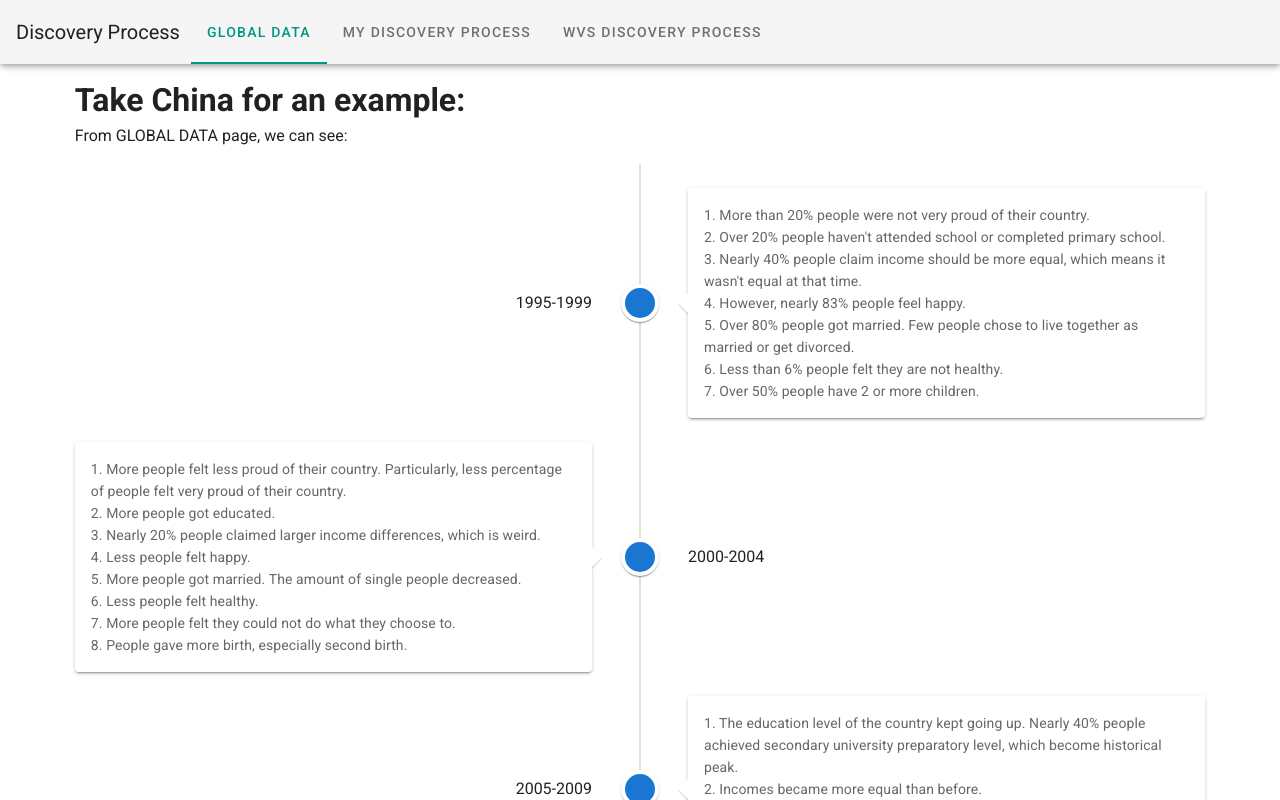
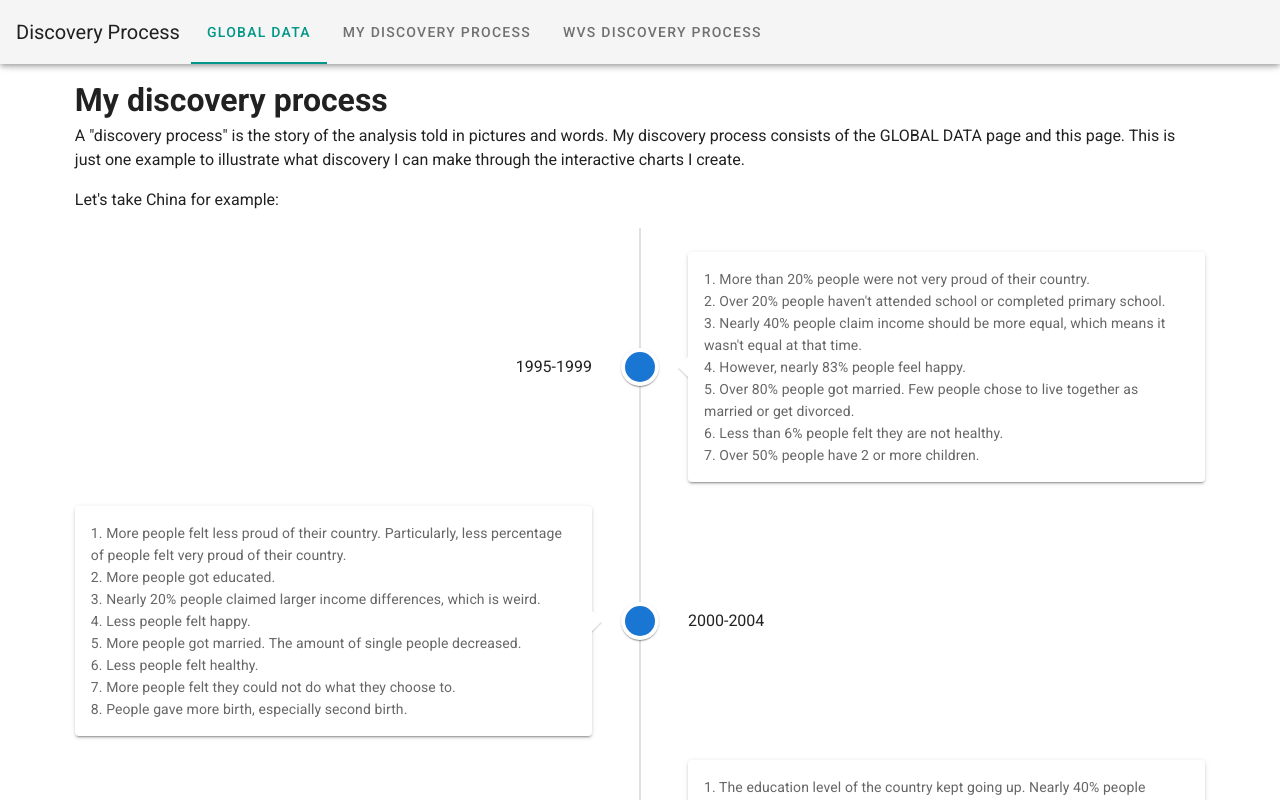
Before and after one commit to Greathyx/discovery-process, a Vue app: page /#/DiscoveryProcess in a window 1280 px wide. Shown: the top 800 px of the page. Built offline with nearby package versions, Linux system fonts and the light colour scheme; what vue-fusioncharts would draw is missing.

Commit message:
change expressions for my discovery process page

```diff
--- a/src/views/DiscoveryProcess.vue
+++ b/src/views/DiscoveryProcess.vue
@@ -10,8 +10,11 @@
                 justify-center
         >
           <v-flex shrink style="width: 90%">
-            <h1>Take China for an example:</h1>
-            <p>From GLOBAL DATA page, we can see:</p>
+            <h1>My discovery process</h1>
+            <p>A "discovery process" is the story of the analysis told in pictures and words. My discovery process
+              consists of the GLOBAL DATA page and this page. This is just one example to
+              illustrate what discovery I can make through the interactive charts I create.</p>
+            <p>Let's take China for example:</p>
             <v-timeline
                     :align-top="alignTop"
                     :dense="dense"
```
